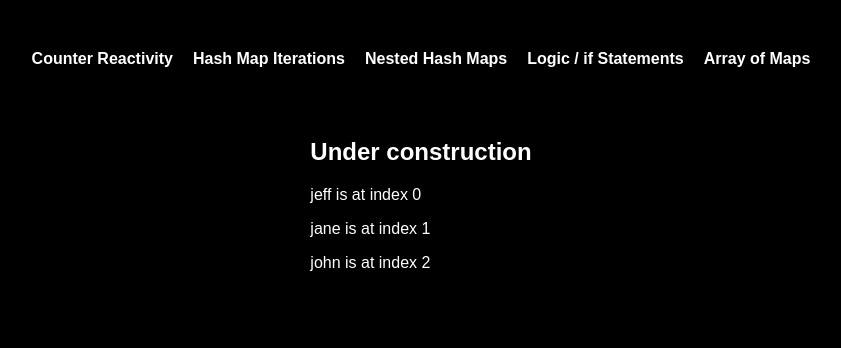
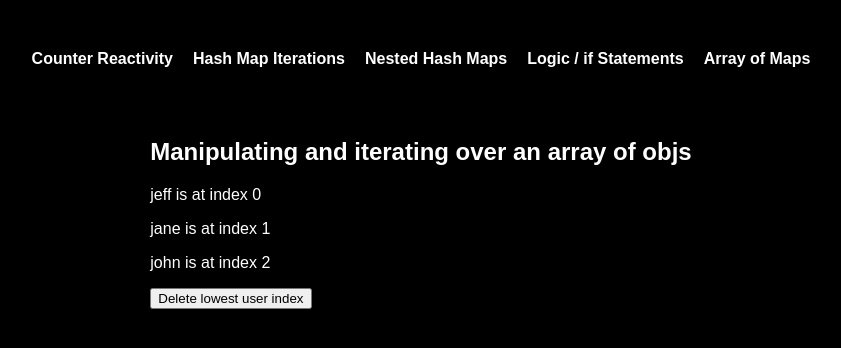
Before and after one commit to gaelzarco/svelte-mk1, a SvelteKit app: page /arrayofmaps in a window 1280 px wide. Shown: the top 348 px of the page, without its empty margins (219-1060 px from the left). Built offline with nearby package versions, Linux system fonts and the light colour scheme.

Commit message:
button to manipulate arr data

```diff
--- a/src/routes/arrayofmaps/+page.svelte
+++ b/src/routes/arrayofmaps/+page.svelte
@@ -4,7 +4,7 @@
         age: number
     }
 
-    const array: Array<User> = [
+    let userArr: Array<User> = [
         {
             name: 'jeff',
             age: 24
@@ -18,12 +18,20 @@
             age: 68
         }
     ]
+
+    function pop() {
+        userArr = userArr.slice(1)
+    }
 </script>
 
 <section>
-    <h1>Under construction</h1>
+    <h1>Manipulating and iterating over an array of objs</h1>
 
-    {#each array as user, idx}
+    {#each userArr as user, idx}
         <p>{user.name} is at index {idx}</p>
     {/each}
+
+    <button on:click={pop}>
+       Delete lowest user index
+    </button>
 </section>
--- /dev/null
+++ b/src/routes/datafetch/+page.ts
@@ -0,0 +1 @@
+export const prerender: boolean = true
```
Also changed, not shown: src/routes/datafetch/+page.svelte (added, +11 -0 lines).
